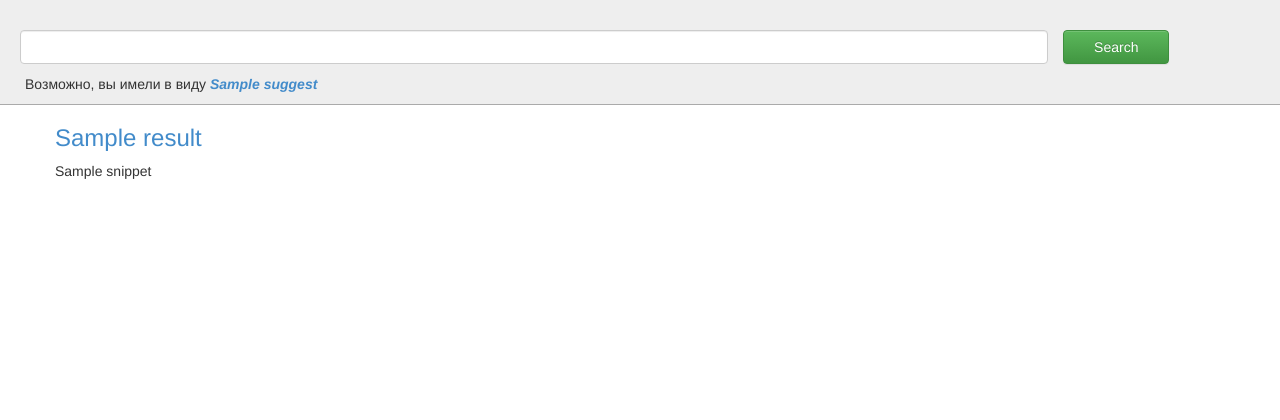
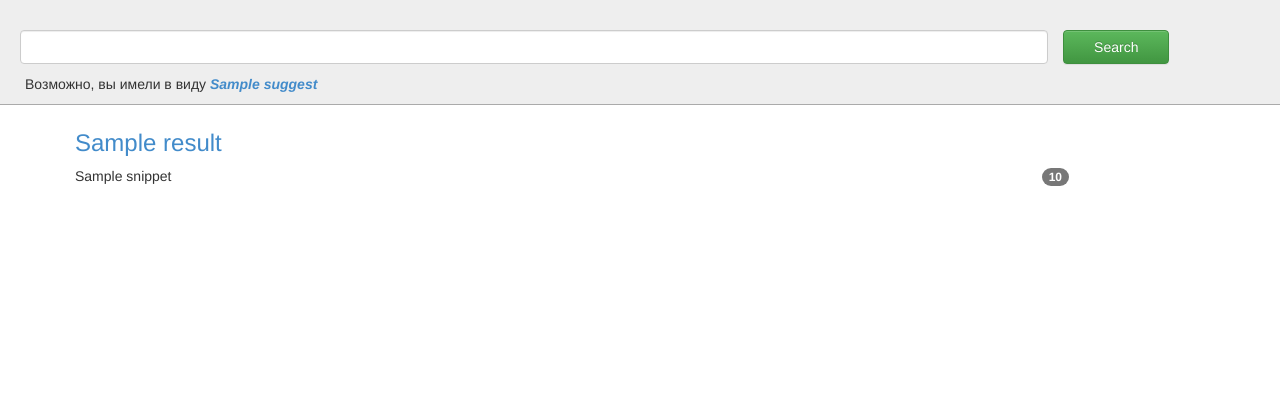
Before and after one commit to ialibekov/infoproject, a Django app: template app/templates/app/result.html in a window 1280 px wide. Shown: the top 420 px of the page. Run offline with Django 3.2, Linux system fonts and the light colour scheme; tables that the repository leaves empty hold one stand-in row (values such as "Sample post"); the template is opened without the code that fills it: values that come from a table or form of the project are taken from there, most other values are stand-ins (such as "Sample title", 1, 10 or a date in 2020); some libraries are stand-ins or nearby versions.

Commit message:
Add score

```diff
--- a/app/search.py
+++ b/app/search.py
@@ -6,7 +6,6 @@ from pymystem3 import Mystem
 from spell.spell import SpellChecker
 import re
 from math import log10
-from nltk.tokenize import word_tokenize
 import mongoengine
 import sys
 
@@ -172,8 +171,8 @@ class Search(object):
                         result[doc] = result.setdefault(doc, 0) + rd.rank
                 except mongoengine.errors.DoesNotExist:
                     continue
-        sorted_result = sorted(result.items(), key=lambda tup: tup[1], reverse=True)[:100]
-        return [(doc.url, doc.title, self.snippet(doc.text, query)) for doc, rank in sorted_result]
+        sorted_result = sorted(result.items(), key=lambda tup: tup[1], reverse=True)[:20]
+        return [(doc.url, doc.title, self.snippet(doc.text, query), doc.score) for doc, rank in sorted_result]
         #return [(doc.url, doc.title) for doc, rank in sorted_result]
 
     def generate_suggest(self, query):
--- a/app/static/theme.css
+++ b/app/static/theme.css
@@ -52,3 +52,10 @@ body {
 	padding-top: 10px;
 	position: absolute;
 }
+
+div.results {
+	border-style: solid;
+	border-color: #eeeeee;
+	border-width: 0px;
+	padding: 5px;
+}
--- a/app/templates/app/result.html
+++ b/app/templates/app/result.html
@@ -37,10 +37,18 @@
 
 
 <div class="container">
-  {% for url, title, snippet in result %}
-  <div class="row">
-    <h3><a href="{{ url }}">{{ title }}</a></h3>
-    <p>{{snippet}}</p>
+  {% for url, title, snippet, score in result %}
+  <div class="row results">
+    <div class="col-md-10">
+      <h3><a href="{{ url }}">{{ title }}</a></h3>
+    </div>
+    <div class="col-md-10">
+      <p>{{snippet}}</p>
+    </div>
+    <div class="col-md-2">
+      <span class="badge">{{score}}</span>
+    </div>
+
   </div>
   {% endfor %}
 </div>
```
